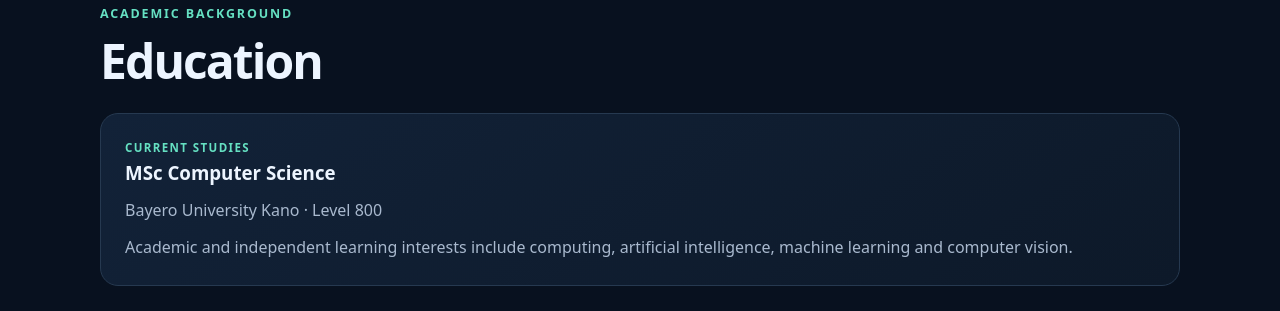
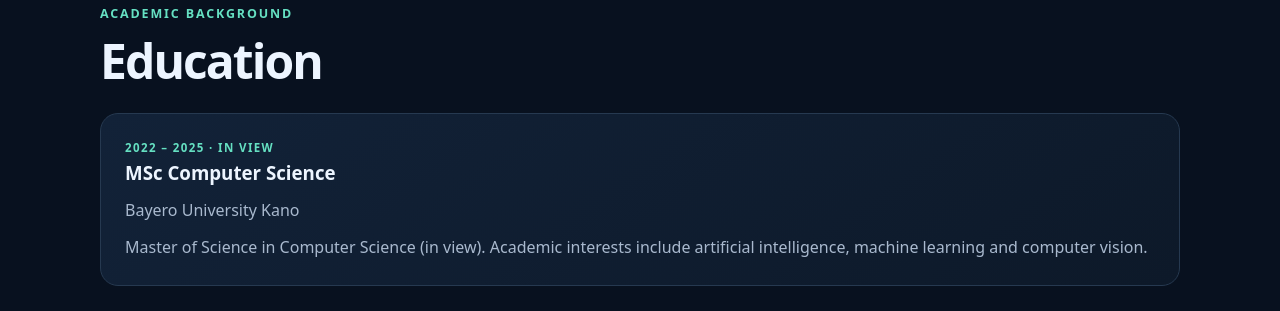
Before and after one commit to lawaniliyaado/lawan-iliya-ado-portfolio, a plain HTML site: page index.html in a window 1280 px wide. Shown: the part 2372-2683 px from the top of the page. Drawn offline with Linux system fonts and the light colour scheme.

Commit message:
Update MSc Computer Science education dates and status

```diff
--- a/index.html
+++ b/index.html
@@ -18,7 +18,7 @@
 <section id="about"><div class="wrap"><div class="eyebrow">About me</div><h2>Curious by nature. Building with purpose.</h2><div class="grid"><article class="card"><h3>My journey</h3><p>I am developing my knowledge of artificial intelligence, machine learning and software development. I enjoy understanding how models learn from data, exploring algorithms and practising how computing can solve real-world problems. My goal is to build reliable, useful and responsible AI systems.</p></article><article class="card"><h3>Areas I’m exploring</h3><div class="tags"><span class="tag">Applied Machine Learning</span><span class="tag">Neural Networks</span><span class="tag">Data Analysis</span><span class="tag">Computer Vision</span></div></article></div></div></section>
 <section id="learning"><div class="wrap"><div class="eyebrow">Technical learning</div><h2>Skills & areas of interest</h2><p class="muted">These are learning areas and topics I am developing. I will update this section as I gain more practical experience.</p><div class="cards3"><article class="card"><h3>AI & Machine Learning</h3><div class="tags"><span class="tag">ML Fundamentals</span><span class="tag">Linear Regression</span><span class="tag">Neural Networks</span><span class="tag">Model Evaluation</span></div></article><article class="card"><h3>Programming & Data</h3><div class="tags"><span class="tag">Python</span><span class="tag">Data Preparation</span><span class="tag">Data Analysis</span><span class="tag">Algorithms</span></div></article><article class="card"><h3>Specialist Interests</h3><div class="tags"><span class="tag">Deep Learning</span><span class="tag">Image Processing</span><span class="tag">Computer Vision</span><span class="tag">Responsible AI</span></div></article></div></div></section>
 <section id="projects"><div class="wrap"><div class="eyebrow">Portfolio development</div><h2>Projects & practice ideas</h2><p class="muted">The following are proposed practice projects, not claims of completed work. I will add code, results and repository links as I complete them.</p><div class="cards3"><article class="card"><div class="project-icon">⌂</div><div class="label">PRACTICE PROJECT IDEA</div><h3>House Price Prediction</h3><p>Build a regression model to estimate house prices from features such as location, size and number of rooms. Document data preparation, training and evaluation.</p></article><article class="card"><div class="project-icon">◉</div><div class="label">LEARNING PROJECT IDEA</div><h3>Neural Network Classifier</h3><p>Train a neural network to classify a labelled dataset and explain its layers, activation functions, loss and evaluation metrics.</p></article><article class="card"><div class="project-icon">▧</div><div class="label">FUTURE PROJECT IDEA</div><h3>Image Recognition</h3><p>Explore a computer vision model that recognises objects or image categories, including dataset choices and ethical considerations.</p></article></div></div></section>
-<section id="education"><div class="wrap"><div class="eyebrow">Academic background</div><h2>Education</h2><article class="card"><div class="label">CURRENT STUDIES</div><h3>MSc Computer Science</h3><p>Bayero University Kano · Level 800</p><p class="muted" style="margin-top:10px">Academic and independent learning interests include computing, artificial intelligence, machine learning and computer vision.</p></article></div></section>
+<section id="education"><div class="wrap"><div class="eyebrow">Academic background</div><h2>Education</h2><article class="card"><div class="label">2022 – 2025 · IN VIEW</div><h3>MSc Computer Science</h3><p>Bayero University Kano</p><p class="muted" style="margin-top:10px">Master of Science in Computer Science (in view). Academic interests include artificial intelligence, machine learning and computer vision.</p></article></div></section>
 <section id="contact"><div class="wrap"><div class="eyebrow">Let's connect</div><h2>Have an opportunity or idea?</h2><div class="card contact"><div><h3>Get in touch</h3><p class="muted">Open to learning opportunities, internships, collaborations and conversations about AI and machine learning.</p><p><strong>Email:</strong> <a class="accent" href="mailto:lai2201030.com@buk.edu.ng">lai2201030.com@buk.edu.ng</a></p></div><a class="btn primary" href="https://github.com/lawaniliyaado" target="_blank" rel="noopener noreferrer">Visit my GitHub ↗</a></div></div></section>
 </main><footer><div class="wrap">© <span id="year"></span> Lawan Iliya Ado · Built with curiosity and a commitment to learning.</div></footer>
 <script>document.getElementById('year').textContent=new Date().getFullYear();</script>
```
